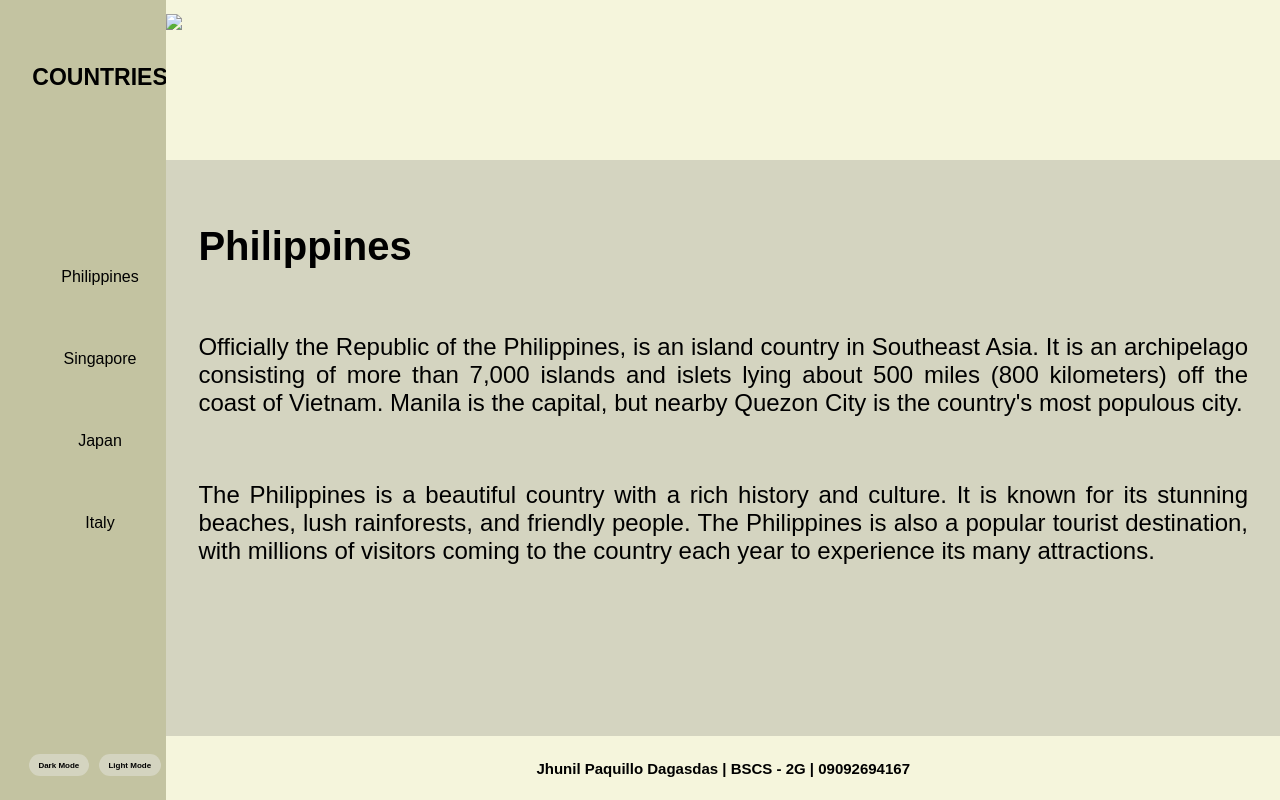
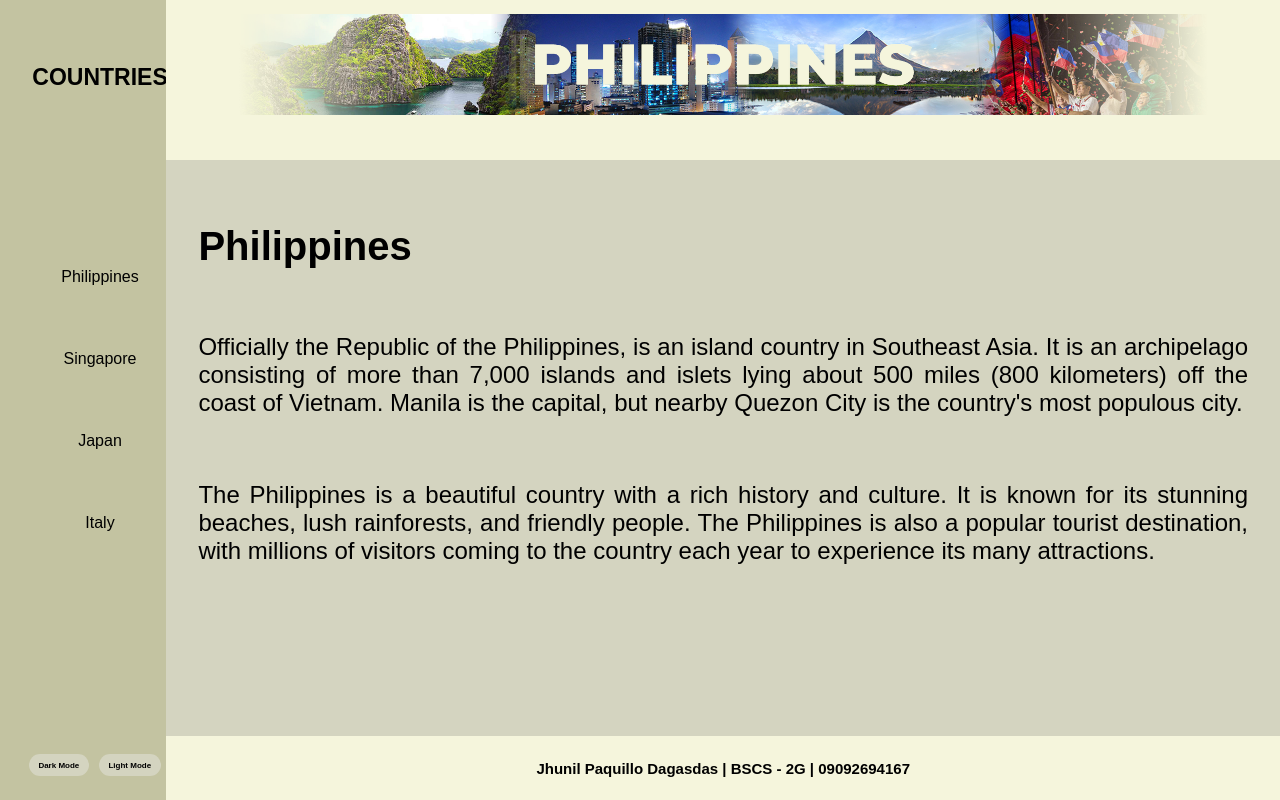
Before and after one commit to nhilWeb/countries, a plain HTML site: page index.html in a window 1280 px wide. Drawn offline with Linux system fonts and the light colour scheme.

Commit message:
index.html

```diff
--- a/index.html
+++ b/index.html
@@ -7,7 +7,7 @@
 </head>
 <body>
     <div class="header">
-        <div id="image"><img id="pic" src="../Dagasdas, Jhunil P/images/philippines.png"></div>
+        <div id="image"><img id="pic" src="philippines.png"></div>
     </div>
 
     <div class="side-bar">
```
